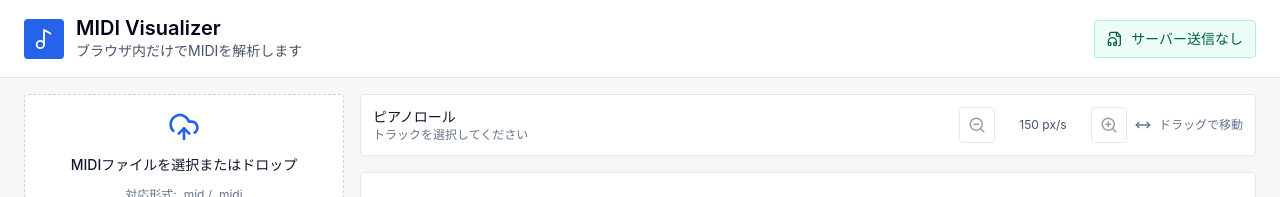
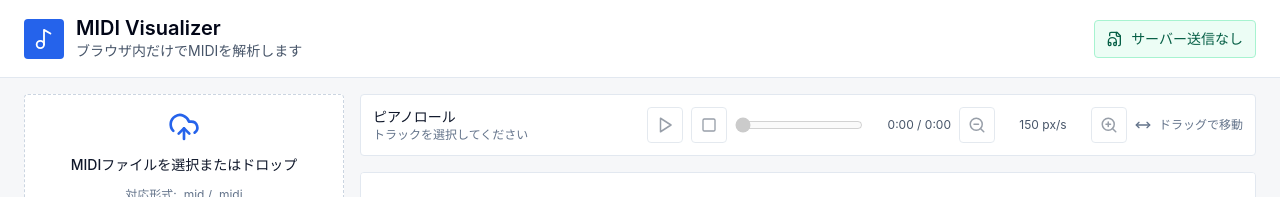
Before and after one commit to PokorintaLaboratory/MIDIVisualizer, a React (Vite) app: page / in a window 1280 px wide. Shown: the top 197 px of the page. Built offline with nearby package versions, Linux system fonts and the light colour scheme.

Commit message:
Add playback cursor and audio preview

```diff
--- a/src/App.jsx
+++ b/src/App.jsx
@@ -9,6 +9,9 @@ import {
   Loader2,
   MoveHorizontal,
   Music2,
+  Pause,
+  Play,
+  Square,
   UploadCloud,
   ZoomIn,
   ZoomOut
@@ -147,6 +150,101 @@ function formatSeconds(seconds) {
   return `${seconds.toFixed(3)}s`;
 }
 
+function midiToFrequency(midi) {
+  return 440 * 2 ** ((midi - 69) / 12);
+}
+
+function stopAudioNodes(nodes) {
+  for (const node of nodes) {
+    try {
+      node.stop();
+    } catch {
+      // Already stopped or not yet started.
+    }
+    try {
+      node.disconnect();
+    } catch {
+      // Some nodes may already be disconnected by the browser.
+    }
+  }
+}
+
+function schedulePitchedNote(audioContext, destination, note, startAt, duration, nodes) {
+  const oscillator = audioContext.createOscillator();
+  const gain = audioContext.createGain();
+  const velocity = clamp(note.velocity || 0.5, 0.05, 1);
+  const safeDuration = Math.max(0.035, duration);
+  const releaseStart = Math.max(startAt + 0.01, startAt + safeDuration - 0.04);
+
+  oscillator.type = "triangle";
+  oscillator.frequency.setValueAtTime(midiToFrequency(note.midi), startAt);
+  gain.gain.setValueAtTime(0, startAt);
+  gain.gain.linearRampToValueAtTime(0.11 * velocity, startAt + 0.012);
+  gain.gain.setValueAtTime(0.095 * velocity, releaseStart);
+  gain.gain.linearRampToValueAtTime(0.0001, startAt + safeDuration);
+
+  oscillator.connect(gain);
+  gain.connect(destination);
+  oscillator.start(startAt);
+  oscillator.stop(startAt + safeDuration + 0.02);
+  nodes.push(oscillator, gain);
+}
+
+function scheduleDrumNote(audioContext, destination, note, startAt, nodes) {
+  const oscillator = audioContext.createOscillator();
+  const gain = audioContext.createGain();
+  const velocity = clamp(note.velocity || 0.5, 0.05, 1);
+  const isKick = note.midi === 35 || note.midi === 36;
+  const isHat = [42, 44, 46].includes(note.midi);
+  const duration = isKick ? 0.16 : isHat ? 0.055 : 0.11;
+  const frequency = isKick ? 92 : isHat ? 760 : 210 + (note.midi % 12) * 18;
+
+  oscillator.type = isHat ? "square" : "sine";
+  oscillator.frequency.setValueAtTime(frequency, startAt);
+  if (isKick) {
+    oscillator.frequency.exponentialRampToValueAtTime(46, startAt + duration);
+  }
+  gain.gain.setValueAtTime(0.16 * velocity, startAt);
+  gain.gain.exponentialRampToValueAtTime(0.0001, startAt + duration);
+
+  oscillator.connect(gain);
+  gain.connect(destination);
+  oscillator.start(startAt);
+  oscillator.stop(startAt + duration + 0.02);
+  nodes.push(oscillator, gain);
+}
+
+function scheduleTrackAudio(audioContext, track, fromTime) {
+  const nodes = [];
+  const masterGain = audioContext.createGain();
+  const startBase = audioContext.currentTime + 0.06;
+  let lastEndTime = fromTime;
+
+  masterGain.gain.value = track.isDrum ? 0.9 : 0.8;
+  masterGain.connect(audioContext.destination);
+  nodes.push(masterGain);
+
+  for (const note of track.notes) {
+    const noteEnd = note.time + note.duration;
+    if (noteEnd < fromTime) continue;
+    const startAt = startBase + Math.max(0, note.time - fromTime);
+    const remainingDuration = note.time < fromTime ? noteEnd - fromTime : note.duration;
+    if (remainingDuration <= 0) continue;
+    if (track.isDrum) {
+      scheduleDrumNote(audioContext, masterGain, note, startAt, nodes);
+    } else {
+      schedulePitchedNote(audioContext, masterGain, note, startAt, remainingDuration, nodes);
+    }
+    lastEndTime = Math.max(lastEndTime, noteEnd);
+  }
+
+  return {
+    nodes,
+    startedAt: startBase,
+    endTime: Math.max(fromTime, lastEndTime)
+  };
+}
+
 function getRollRows(track) {
   if (!track?.notes?.length) return [];
   if (track.isDrum) {
@@ -208,7 +306,7 @@ function findNoteAtPoint(canvas, track, zoomX, offsetX, clientX, clientY) {
   return null;
 }
 
-function drawPianoRoll(canvas, track, zoomX, offsetX, isDragging, hoveredNote) {
+function drawPianoRoll(canvas, track, zoomX, offsetX, isDragging, hoveredNote, playbackTime) {
   const ctx = canvas.getContext("2d");
   if (!ctx) return;
 
@@ -301,6 +399,26 @@ function drawPianoRoll(canvas, track, zoomX, offsetX, isDragging, hoveredNote) {
     ctx.lineWidth = 1;
   }
 
+  if (Number.isFinite(playbackTime)) {
+    const cursorX = labelWidth + playbackTime * zoomX - offsetX;
+    if (cursorX >= labelWidth && cursorX <= width) {
+      ctx.strokeStyle = "#f97316";
+      ctx.lineWidth = 2;
+      ctx.beginPath();
+      ctx.moveTo(cursorX, TIME_RULER_HEIGHT);
+      ctx.lineTo(cursorX, height);
+      ctx.stroke();
+      ctx.fillStyle = "#f97316";
+      ctx.beginPath();
+      ctx.moveTo(cursorX - 5, TIME_RULER_HEIGHT);
+      ctx.lineTo(cursorX + 5, TIME_RULER_HEIGHT);
+      ctx.lineTo(cursorX, TIME_RULER_HEIGHT + 8);
+      ctx.closePath();
+      ctx.fill();
+      ctx.lineWidth = 1;
+    }
+  }
+
   ctx.strokeStyle = "#cbd5e1";
   ctx.lineWidth = 1;
   ctx.beginPath();
@@ -328,8 +446,18 @@ function App() {
   const [offsetX, setOffsetX] = useState(0);
   const [isPanning, setIsPanning] = useState(false);
   const [hoveredNote, setHoveredNote] = useState(null);
+  const [isPlaying, setIsPlaying] = useState(false);
+  const [playbackTime, setPlaybackTime] = useState(0);
   const canvasRef = useRef(null);
   const panStartRef = useRef({ x: 0, offsetX: 0 });
+  const audioRef = useRef({
+    context: null,
+    nodes: [],
+    frameId: 0,
+    endTimerId: 0,
+    startedAt: 0,
+    fromTime: 0
+  });
 
   const selectedTrack = useMemo(
     () => tracks.find((track) => track.id === selectedTrackId) ?? null,
@@ -342,6 +470,77 @@ function App() {
   );
 
   const drumUsage = useMemo(() => getDrumUsage(selectedTrack), [selectedTrack]);
+
+  const haltPlayback = useCallback((resetTime = false) => {
+    const audioState = audioRef.current;
+    if (audioState.frameId) cancelAnimationFrame(audioState.frameId);
+    if (audioState.endTimerId) window.clearTimeout(audioState.endTimerId);
+    stopAudioNodes(audioState.nodes);
+    audioRef.current = {
+      ...audioState,
+      nodes: [],
+      frameId: 0,
+      endTimerId: 0,
+      startedAt: 0,
+      fromTime: 0
+    };
+    setIsPlaying(false);
+    if (resetTime) setPlaybackTime(0);
+  }, []);
+
+  const startPlayback = useCallback(async () => {
+    if (!selectedTrack?.notes?.length) return;
+    haltPlayback(false);
+
+    const AudioContextClass = window.AudioContext || window.webkitAudioContext;
+    if (!AudioContextClass) {
+      setError("このブラウザでは音声再生に対応していません。");
+      return;
+    }
+
+    const audioContext = audioRef.current.context ?? new AudioContextClass();
+    audioRef.current.context = audioContext;
+    if (audioContext.state === "suspended") {
+      await audioContext.resume();
+    }
+
+    const firstTime = 0;
+    const lastTime = selectedTrack.notes.reduce(
+      (max, note) => Math.max(max, note.time + note.duration),
+      firstTime
+    );
+    const fromTime = playbackTime >= lastTime ? firstTime : clamp(playbackTime, firstTime, lastTime);
+    const scheduled = scheduleTrackAudio(audioContext, selectedTrack, fromTime);
+
+    audioRef.current = {
+      ...audioRef.current,
+      nodes: scheduled.nodes,
+      startedAt: scheduled.startedAt,
+      fromTime,
+      frameId: 0,
+      endTimerId: 0
+    };
+    setPlaybackTime(fromTime);
+    setIsPlaying(true);
+
+    const tick = () => {
+      const state = audioRef.current;
+      const nextTime = state.fromTime + Math.max(0, audioContext.currentTime - state.startedAt);
+      if (nextTime >= scheduled.endTime) {
+        setPlaybackTime(scheduled.endTime);
+        haltPlayback(false);
+        return;
+      }
+      setPlaybackTime(nextTime);
+      audioRef.current.frameId = requestAnimationFrame(tick);
+    };
+
+    audioRef.current.frameId = requestAnimationFrame(tick);
+    audioRef.current.endTimerId = window.setTimeout(() => {
+      setPlaybackTime(scheduled.endTime);
+      haltPlayback(false);
+    }, Math.max(0, scheduled.endTime - fromTime) * 1000 + 180);
+  }, [haltPlayback, playbackTime, selectedTrack]);
 
   const parseFile = useCallback(async (file) => {
     setError("");
@@ -365,6 +564,8 @@ function App() {
       setZoomX(DEFAULT_ZOOM);
       setOffsetX(0);
       setHoveredNote(null);
+      setPlaybackTime(0);
+      haltPlayback(false);
     } catch (err) {
       setError(err instanceof Error ? err.message : "MIDIファイルの解析に失敗しました。");
       setMidiName("");
@@ -372,10 +573,12 @@ function App() {
       setTracks([]);
       setSelectedTrackId(null);
       setHoveredNote(null);
+      setPlaybackTime(0);
+      haltPlayback(false);
     } finally {
       setIsLoading(false);
     }
-  }, []);
+  }, [haltPlayback]);
 
   const handleInputChange = useCallback(
     (event) => {
@@ -480,12 +683,12 @@ function App() {
     const canvas = canvasRef.current;
     if (!canvas) return undefined;
     let animationId = requestAnimationFrame(() => {
-      drawPianoRoll(canvas, selectedTrack, zoomX, offsetX, isPanning, hoveredNote?.note ?? null);
+      drawPianoRoll(canvas, selectedTrack, zoomX, offsetX, isPanning, hoveredNote?.note ?? null, playbackTime);
     });
     const resizeObserver = new ResizeObserver(() => {
       cancelAnimationFrame(animationId);
       animationId = requestAnimationFrame(() => {
-        drawPianoRoll(canvas, selectedTrack, zoomX, offsetX, isPanning, hoveredNote?.note ?? null);
+        drawPianoRoll(canvas, selectedTrack, zoomX, offsetX, isPanning, hoveredNote?.note ?? null, playbackTime);
       });
     });
     resizeObserver.observe(canvas);
@@ -493,7 +696,7 @@ function App() {
       cancelAnimationFrame(animationId);
       resizeObserver.disconnect();
     };
-  }, [selectedTrack, zoomX, offsetX, isPanning, hoveredNote]);
+  }, [selectedTrack, zoomX, offsetX, isPanning, hoveredNote, playbackTime]);
 
   useEffect(() => {
     setOffsetX((current) => clamp(current, 0, maxOffset()));
@@ -501,7 +704,25 @@ function App() {
 
   useEffect(() => {
     setHoveredNote(null);
-  }, [selectedTrackId]);
+    setPlaybackTime(0);
+    haltPlayback(false);
+  }, [haltPlayback, selectedTrackId]);
+
+  useEffect(() => () => haltPlayback(false), [haltPlayback]);
+
+  useEffect(() => {
+    if (!isPlaying || !selectedTrack) return;
+    const canvas = canvasRef.current;
+    const width = canvas?.getBoundingClientRect().width ?? 0;
+    const labelWidth = getLabelWidth(selectedTrack);
+    const visibleWidth = Math.max(1, width - labelWidth);
+    const cursorX = playbackTime * zoomX - offsetX;
+    if (cursorX > visibleWidth * 0.82) {
+      setOffsetX(clamp(playbackTime * zoomX - visibleWidth * 0.35, 0, maxOffset()));
+    } else if (cursorX < visibleWidth * 0.08 && offsetX > 0) {
+      setOffsetX(clamp(playbackTime * zoomX - visibleWidth * 0.25, 0, maxOffset()));
+    }
+  }, [isPlaying, maxOffset, offsetX, playbackTime, selectedTrack, zoomX]);
 
   return (
     <main className="min-h-screen bg-[#f6f7f9] text-slate-950">
@@ -624,7 +845,50 @@ function App() {
                   : "トラックを選択してください"}
               </p>
             </div>
-            <div className="flex items-center gap-2">
+            <div className="flex flex-wrap items-center justify-end gap-2">
+              <button
+                type="button"
+                onClick={() => {
+                  if (isPlaying) {
+                    haltPlayback(false);
+                  } else {
+                    startPlayback();
+                  }
+                }}
+                className="inline-flex h-9 w-9 items-center justify-center rounded border border-slate-300 bg-white text-slate-700 hover:bg-slate-50 disabled:opacity-50"
+                disabled={!selectedTrack}
+                title={isPlaying ? "一時停止" : "再生"}
+              >
+                {isPlaying ? <Pause size={18} aria-hidden="true" /> : <Play size={18} aria-hidden="true" />}
+              </button>
+              <button
+                type="button"
+                onClick={() => haltPlayback(true)}
+                className="inline-flex h-9 w-9 items-center justify-center rounded border border-slate-300 bg-white text-slate-700 hover:bg-slate-50 disabled:opacity-50"
+                disabled={!selectedTrack && playbackTime === 0}
+                title="停止"
+              >
+                <Square size={16} aria-hidden="true" />
+              </button>
+              <div className="flex min-w-[190px] items-center gap-2">
+                <input
+                  type="range"
+                  min="0"
+                  max={Math.max(0.001, duration)}
+                  step="0.01"
+                  value={clamp(playbackTime, 0, Math.max(0.001, duration))}
+                  onChange={(event) => {
+                    haltPlayback(false);
+                    setPlaybackTime(Number(event.target.value));
+                  }}
+                  className="h-2 w-32 accent-orange-500"
+                  disabled={!selectedTrack}
+                  aria-label="再生位置"
+                />
+                <span className="w-20 text-right text-xs text-slate-600">
+                  {formatDuration(playbackTime)} / {formatDuration(duration)}
+                </span>
+              </div>
               <button
                 type="button"
                 onClick={() => changeZoom(-1)}
```
